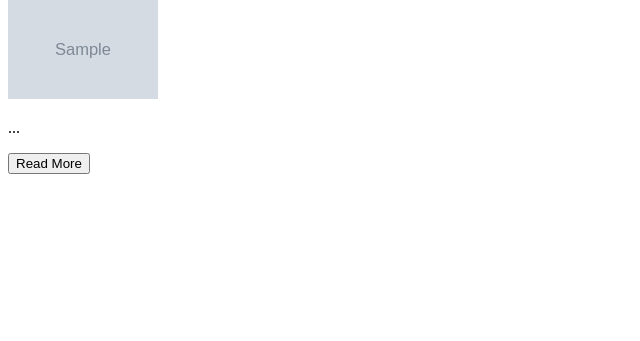
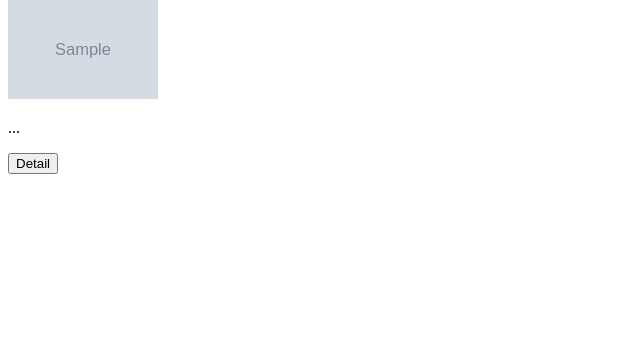
Before and after one commit to AvilioWatson/sultan-sport, a Django app: page / in a window 1280 px wide. Shown: the part 290-631 px from the top of the page, without its empty margins (0-640 px from the left). Run offline with Django 5.2, Linux system fonts and the light colour scheme; tables that the repository leaves empty hold one stand-in row (values such as "Sample post"); grey boxes marked "Sample" are stand-in pictures.

Commit message:
not final tugas 2

```diff
--- a/main/templates/main.html
+++ b/main/templates/main.html
@@ -36,7 +36,7 @@
     <!-- Konten Product-->
     <p>{{ product.content|truncatewords:25 }}...</p>
 
-    <p><a href="{% url 'main:show_product' product.id %}"><button>Read More</button></a></p>
+    <p><a href="{% url 'main:show_product' product.id %}"><button>Detail</button></a></p>
 </div>
 {% endfor %}
 
--- a/sultan_sport/settings.py
+++ b/sultan_sport/settings.py
@@ -34,7 +34,7 @@
 ALLOWED_HOSTS = ["localhost", "127.0.0.1", "wildan-al41-sultansport.pbp.cs.ui.ac.id"]
 
 CSRF_TRUSTED_ORIGINS = [
-    "https://wildan-al41-sultansport.pbp.cs.ui.ac.id/"
+    "https://wildan-al41-sultansport.pbp.cs.ui.ac.id"
 ]
 
 CSRF_COOKIE_SECURE = True
```
Also changed, not shown: README.md, image-1.png (added), image-2.png (added), image-3.png (added), image-4.png (added), image-5.png (added), image-6.png (added).
